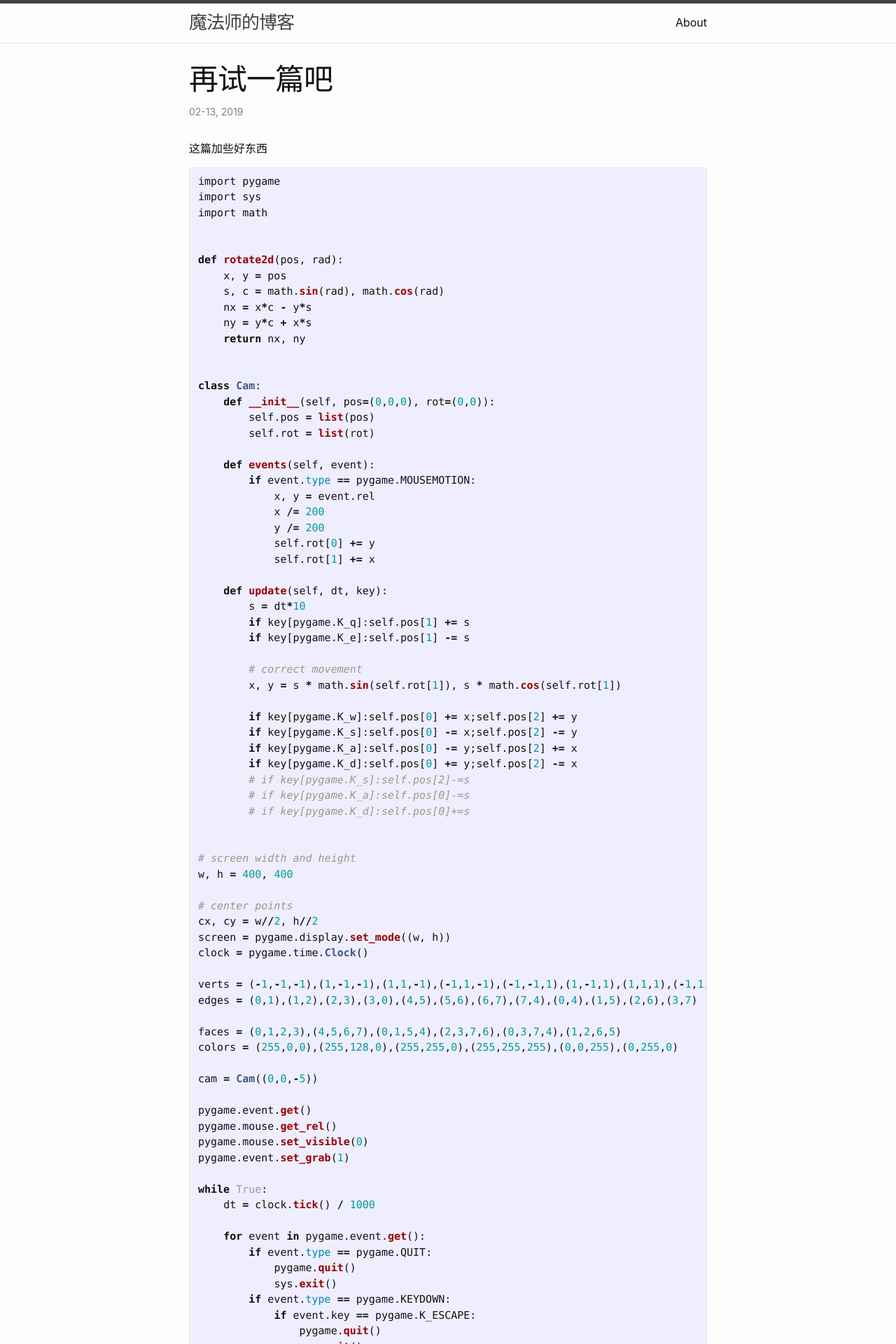
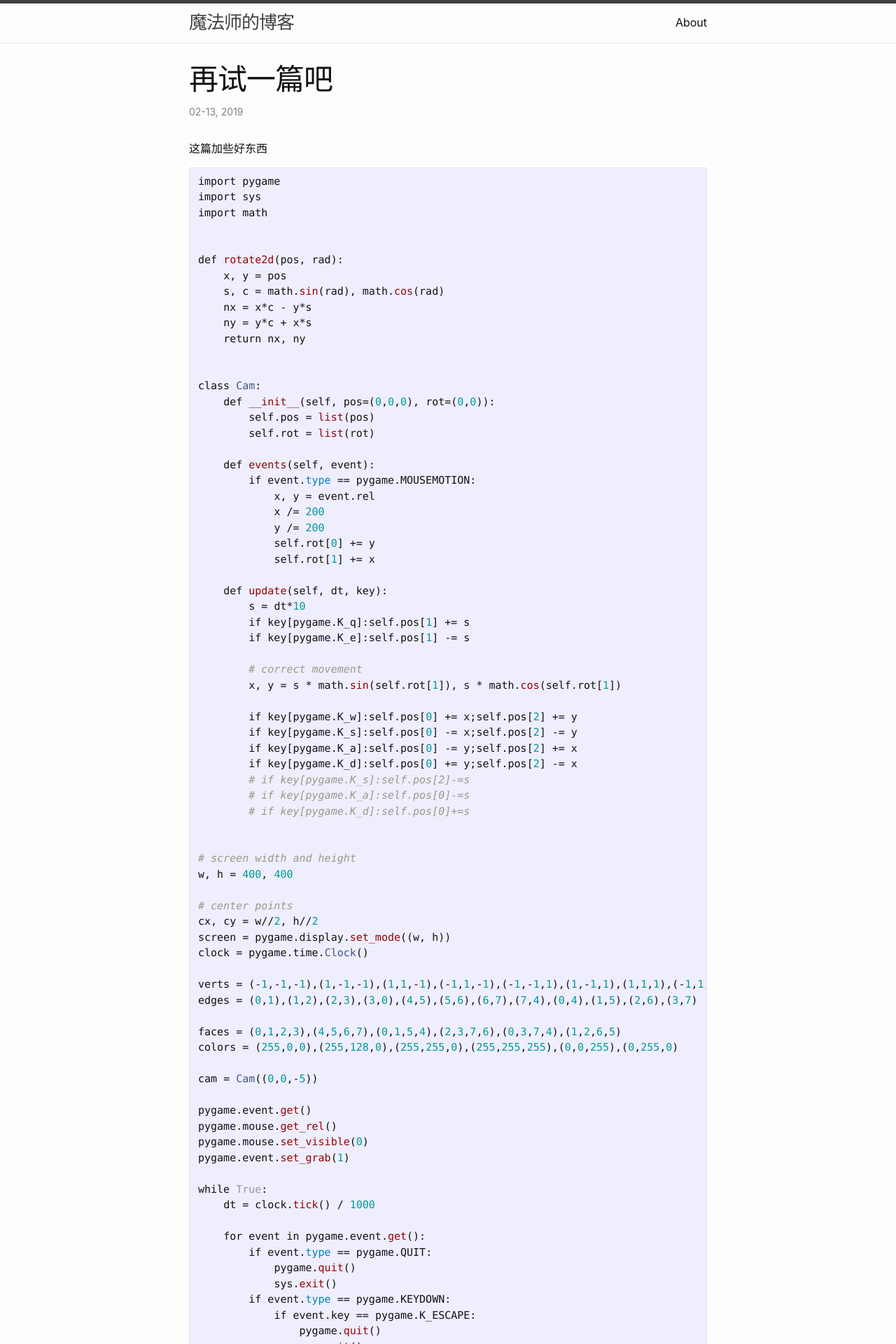
Before and after one commit to zane133/zane133.github.io, a Jekyll site: the page built from _posts/2019-02-13-shishi.markdown, in a window 1280 px wide. Shown: the top 1920 px of the page at 70% size. Built offline with Jekyll 4.4.1, drawn with Linux system fonts in a browser that asks for light colours.

Commit message:
edit code bold -> normal

```diff
--- a/_sass/minima/_syntax-highlighting.scss
+++ b/_sass/minima/_syntax-highlighting.scss
@@ -11,12 +11,12 @@
 
   .c     { color: #998; font-style: italic } // Comment
   .err   { color: #a61717; background-color: #e3d2d2 } // Error
-  .k     { font-weight: bold } // Keyword
-  .o     { font-weight: bold } // Operator
+  .k     { font-weight: normal } // Keyword
+  .o     { font-weight: normal } // Operator
   .cm    { color: #998; font-style: italic } // Comment.Multiline
-  .cp    { color: #999; font-weight: bold } // Comment.Preproc
+  .cp    { color: #999; font-weight: normal } // Comment.Preproc
   .c1    { color: #998; font-style: italic } // Comment.Single
-  .cs    { color: #999; font-weight: bold; font-style: italic } // Comment.Special
+  .cs    { color: #999; font-weight: normal; font-style: italic } // Comment.Special
   .gd    { color: #000; background-color: #fdd } // Generic.Deleted
   .gd .x { color: #000; background-color: #faa } // Generic.Deleted.Specific
   .ge    { font-style: italic } // Generic.Emph
@@ -26,27 +26,27 @@
   .gi .x { color: #000; background-color: #afa } // Generic.Inserted.Specific
   .go    { color: #888 } // Generic.Output
   .gp    { color: #555 } // Generic.Prompt
-  .gs    { font-weight: bold } // Generic.Strong
+  .gs    { font-weight: normal } // Generic.Strong
   .gu    { color: #aaa } // Generic.Subheading
   .gt    { color: #a00 } // Generic.Traceback
-  .kc    { font-weight: bold } // Keyword.Constant
-  .kd    { font-weight: bold } // Keyword.Declaration
-  .kp    { font-weight: bold } // Keyword.Pseudo
-  .kr    { font-weight: bold } // Keyword.Reserved
-  .kt    { color: #458; font-weight: bold } // Keyword.Type
+  .kc    { font-weight: normal } // Keyword.Constant
+  .kd    { font-weight: normal } // Keyword.Declaration
+  .kp    { font-weight: normal } // Keyword.Pseudo
+  .kr    { font-weight: normal } // Keyword.Reserved
+  .kt    { color: #458; font-weight: normal } // Keyword.Type
   .m     { color: #099 } // Literal.Number
   .s     { color: #d14 } // Literal.String
   .na    { color: #008080 } // Name.Attribute
   .nb    { color: #0086B3 } // Name.Builtin
-  .nc    { color: #458; font-weight: bold } // Name.Class
+  .nc    { color: #458; font-weight: normal } // Name.Class
   .no    { color: #008080 } // Name.Constant
   .ni    { color: #800080 } // Name.Entity
-  .ne    { color: #900; font-weight: bold } // Name.Exception
-  .nf    { color: #900; font-weight: bold } // Name.Function
+  .ne    { color: #900; font-weight: normal } // Name.Exception
+  .nf    { color: #900; font-weight: normal } // Name.Function
   .nn    { color: #555 } // Name.Namespace
   .nt    { color: #000080 } // Name.Tag
   .nv    { color: #008080 } // Name.Variable
-  .ow    { font-weight: bold } // Operator.Word
+  .ow    { font-weight: normal } // Operator.Word
   .w     { color: #bbb } // Text.Whitespace
   .mf    { color: #099 } // Literal.Number.Float
   .mh    { color: #099 } // Literal.Number.Hex
```
